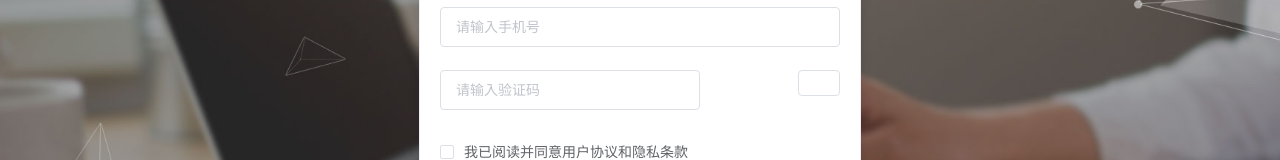
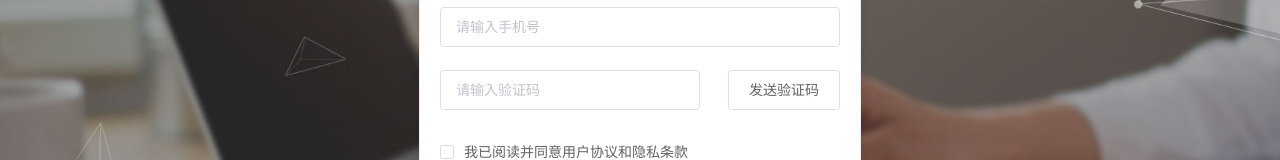
Before and after one commit to xinxiaodong/heimatoutiao, a Vue app: page /#/login in a window 1280 px wide. Shown: the part 316-476 px from the top of the page. Built offline with nearby package versions, Linux system fonts and the light colour scheme.

Commit message:
登录模块-安装axios-配置全局使用

```diff
--- a/package.json
+++ b/package.json
@@ -8,6 +8,7 @@
     "lint": "vue-cli-service lint"
   },
   "dependencies": {
+    "axios": "^0.19.0",
     "core-js": "^3.4.3",
     "css": "^2.2.4",
     "element-ui": "^2.13.0",
--- a/src/main.js
+++ b/src/main.js
@@ -1,12 +1,14 @@
 import Vue from 'vue'
 import App from './App.vue'
 import router from './router'
-import ElementUI from 'element-ui'
-import 'element-ui/lib/theme-chalk/index.css' // 引入样式
-import './styles/index.less'
-
+import ElementUI from 'element-ui' // 引入包
+import 'element-ui/lib/theme-chalk/index.css' // 引入elementUI样式
+import './styles/index.less' // 引入初始化样式
+import axios from 'axios'
+axios.defaults.baseURL = 'http://ttapi.research.itcast.cn/mp/v1_0/' // 赋值给黑马头条的默认地址
 Vue.config.productionTip = false
-Vue.use(ElementUI)
+Vue.prototype.$axios = axios // 赋值给全局对象
+Vue.use(ElementUI) // 全局注册
 
 new Vue({
   router,
--- a/src/views/login/index.vue
+++ b/src/views/login/index.vue
@@ -11,7 +11,7 @@
                </el-form-item>
                <el-form-item prop="code">
                    <el-input v-model="loginForm.code" style="width: 65%;" placeHolder="请输入验证码"></el-input>
-                   <el-button style="float: right" plain></el-button>
+                   <el-button style="float: right" plain>发送验证码</el-button>
                </el-form-item>
                <el-form-item prop="check">
                    <el-checkbox v-model="loginForm.check">我已阅读并同意用户协议和隐私条款</el-checkbox>
```
Also changed, not shown: 1 other file (tests, documents, lock files or other folders).
